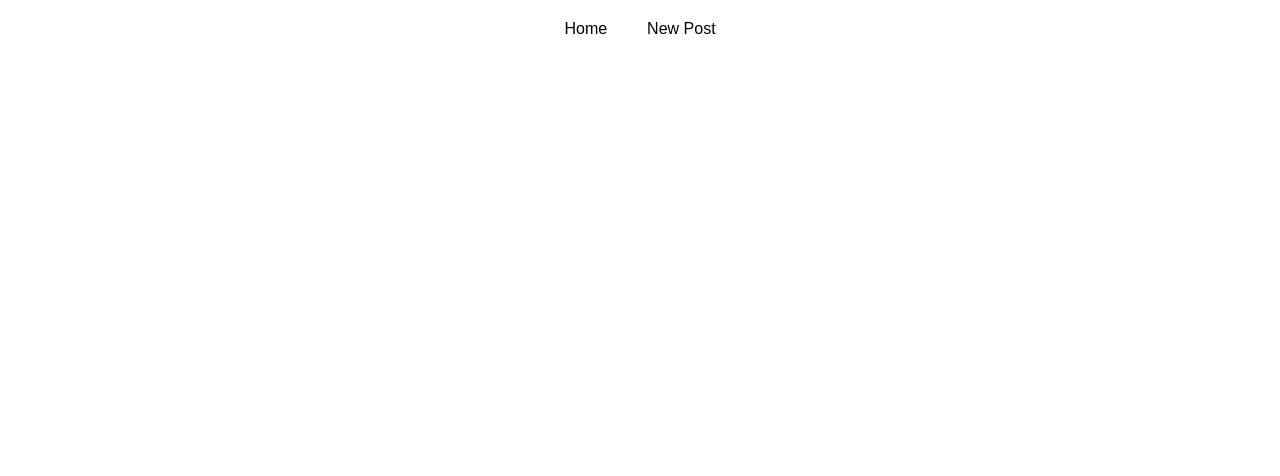
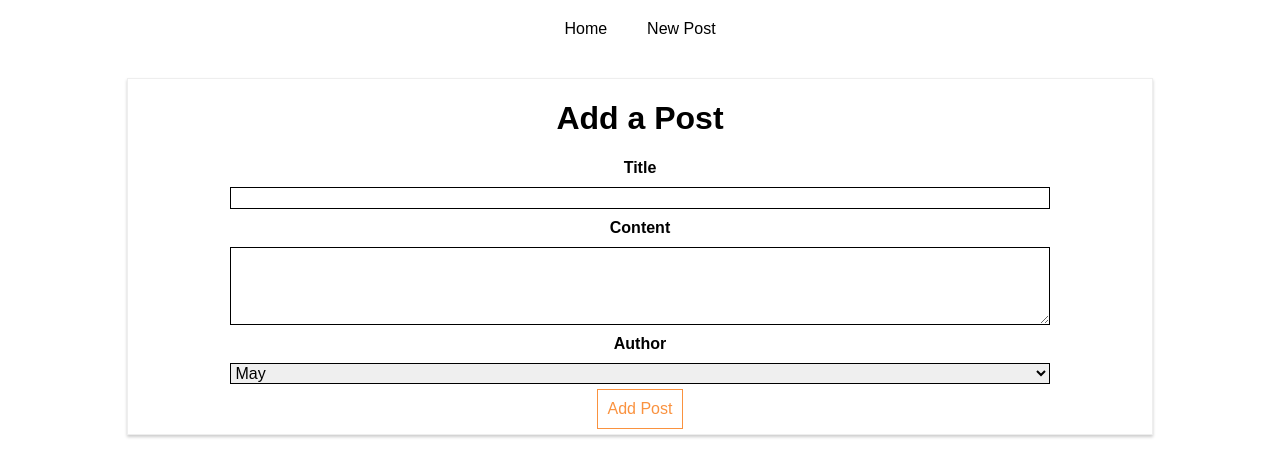
Before and after one commit to NightThinker/httpReact, a React (Create React App) app: page /new-post in a window 1280 px wide. Shown: the top 476 px of the page. Built offline with nearby package versions, Linux system fonts and the light colour scheme.

Commit message:
switch between pages

```diff
--- a/src/containers/Blog/Blog.js
+++ b/src/containers/Blog/Blog.js
@@ -5,6 +5,7 @@
 // import axios from '../../axios';
 import './Blog.css';
 import Posts from './Posts/Posts';
+import NewPost from './NewPost/NewPost';
 
 class Blog extends Component {
 
@@ -23,6 +24,7 @@
                 {/* <Route path="/" exact render={() => <h1>Home</h1>} />
                 <Route path="/new-post" exact render={() => <h1>New</h1>} /> */}
                 <Route path="/" exact component={Posts} />
+                <Route path="/new-post" exact component={NewPost} />
             </div>
         );
     }
```
